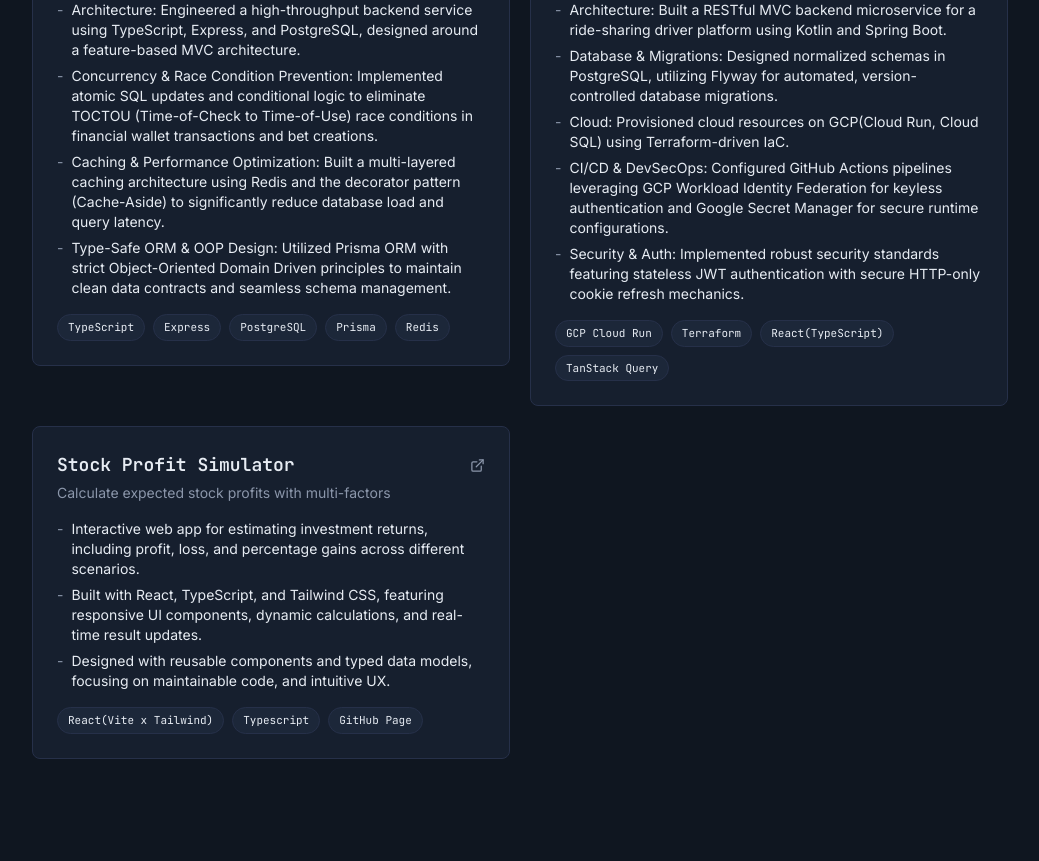
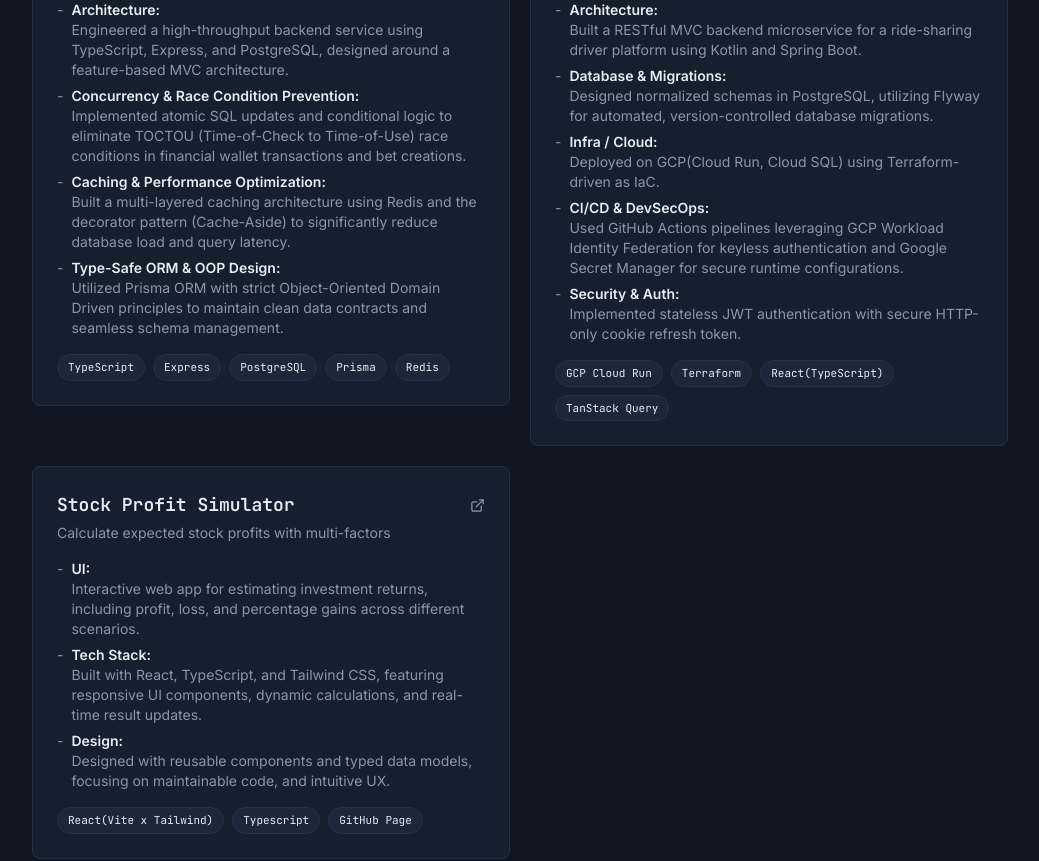
Before and after one commit to hibiki-shibata/hibiki-shibata.github.io, a React (Vite) app: page / in a window 1280 px wide. Shown: the part 2620-3481 px from the top of the page, without its empty margins (120-1159 px from the left). Built offline with nearby package versions, Linux system fonts and the light colour scheme.

Commit message:
Edit: projects format - separated title and content in points array

```diff
--- a/src/components/sections/Projects.tsx
+++ b/src/components/sections/Projects.tsx
@@ -11,10 +11,22 @@ const projects = [
         stack: ['TypeScript', 'Express', 'PostgreSQL', 'Prisma', 'Redis'],
         href: 'https://github.com/hibiki-shibata/double.backend/blob/main/doc/overview.md',
         points: [
-            'Architecture: Engineered a high-throughput backend service using TypeScript, Express, and PostgreSQL, designed around a feature-based MVC architecture.',
-            'Concurrency & Race Condition Prevention: Implemented atomic SQL updates and conditional logic to eliminate TOCTOU (Time-of-Check to Time-of-Use) race conditions in financial wallet transactions and bet creations.',
-            'Caching & Performance Optimization: Built a multi-layered caching architecture using Redis and the decorator pattern (Cache-Aside) to significantly reduce database load and query latency.',
-            'Type-Safe ORM & OOP Design: Utilized Prisma ORM with strict Object-Oriented Domain Driven principles to maintain clean data contracts and seamless schema management.',
+            {
+                title: "Architecture",
+                content: "Engineered a high-throughput backend service using TypeScript, Express, and PostgreSQL, designed around a feature-based MVC architecture."
+            },
+            {
+                title: "Concurrency & Race Condition Prevention",
+                content: "Implemented atomic SQL updates and conditional logic to eliminate TOCTOU (Time-of-Check to Time-of-Use) race conditions in financial wallet transactions and bet creations."
+            },
+            {
+                title: "Caching & Performance Optimization",
+                content: "Built a multi-layered caching architecture using Redis and the decorator pattern (Cache-Aside) to significantly reduce database load and query latency."
+            },
+            {
+                title: "Type-Safe ORM & OOP Design",
+                content: "Utilized Prisma ORM with strict Object-Oriented Domain Driven principles to maintain clean data contracts and seamless schema management."
+            },
         ],
     },
     {
@@ -23,11 +35,26 @@ const projects = [
         stack: ['GCP Cloud Run', 'Terraform', 'React(TypeScript)', 'TanStack Query'],
         href: 'https://github.com/hibiki-shibata/ride.driver.backend',
         points: [
-            'Architecture: Built a RESTful MVC backend microservice for a ride-sharing driver platform using Kotlin and Spring Boot.',
-            'Database & Migrations: Designed normalized schemas in PostgreSQL, utilizing Flyway for automated, version-controlled database migrations.',
-            'Cloud: Provisioned cloud resources on GCP(Cloud Run, Cloud SQL) using Terraform-driven IaC.',
-            'CI/CD & DevSecOps: Configured GitHub Actions pipelines leveraging GCP Workload Identity Federation for keyless authentication and Google Secret Manager for secure runtime configurations.',
-            'Security & Auth: Implemented robust security standards featuring stateless JWT authentication with secure HTTP-only cookie refresh mechanics.',
+            {
+                title: "Architecture",
+                content: "Built a RESTful MVC backend microservice for a ride-sharing driver platform using Kotlin and Spring Boot."
+            },
+            {
+                title: "Database & Migrations",
+                content: "Designed normalized schemas in PostgreSQL, utilizing Flyway for automated, version-controlled database migrations."
+            },
+            {
+                title: "Infra / Cloud",
+                content: "Deployed on GCP(Cloud Run, Cloud SQL) using Terraform-driven as IaC."
+            },
+            {
+                title: "CI/CD & DevSecOps",
+                content: "Used GitHub Actions pipelines leveraging GCP Workload Identity Federation for keyless authentication and Google Secret Manager for secure runtime configurations."
+            },
+            {
+                title: "Security & Auth",
+                content: "Implemented stateless JWT authentication with secure HTTP-only cookie refresh token."
+            }
         ],
     },
     {
@@ -36,9 +63,18 @@ const projects = [
         stack: ['React(Vite x Tailwind)', 'Typescript', 'GitHub Page'],
         href: 'https://hibiki-shibata.github.io/stock-profit-calculation/',
         points: [
-            'Interactive web app for estimating investment returns, including profit, loss, and percentage gains across different scenarios.',
-            'Built with React, TypeScript, and Tailwind CSS, featuring responsive UI components, dynamic calculations, and real-time result updates.',
-            'Designed with reusable components and typed data models, focusing on maintainable code, and intuitive UX.',
+            {
+                title: "UI",
+                content: "Interactive web app for estimating investment returns, including profit, loss, and percentage gains across different scenarios."
+            },
+            {
+                title: "Tech Stack",
+                content: "Built with React, TypeScript, and Tailwind CSS, featuring responsive UI components, dynamic calculations, and real-time result updates."
+            },
+            {
+                title: "Design",
+                content: "Designed with reusable components and typed data models, focusing on maintainable code, and intuitive UX."
+            },
         ],
     },
 ];
@@ -63,8 +99,12 @@ export default function Projects() {
                                 <p className="text-sm mb-4" style={{ color: colors.muted }}>{p.tagline}</p>
                                 <ul className="space-y-1.5 mb-4 flex-1">
                                     {p.points.map((pt) => (
-                                        <li key={pt} className="text-sm flex gap-2" style={{ color: colors.text }}>
-                                            <span style={{ color: colors.muted }}>-</span>{pt}
+                                        <li key={pt.title} className="text-sm flex gap-2" style={{ color: colors.text }}>
+                                            <span style={{ color: colors.muted }}>-</span>
+                                            <div className="flex flex-col">
+                                                <span className="font-bold">{pt.title}:</span>
+                                                <span style={{ color: colors.muted }}>{pt.content}</span>
+                                            </div>
                                         </li>
                                     ))}
                                 </ul>
```
